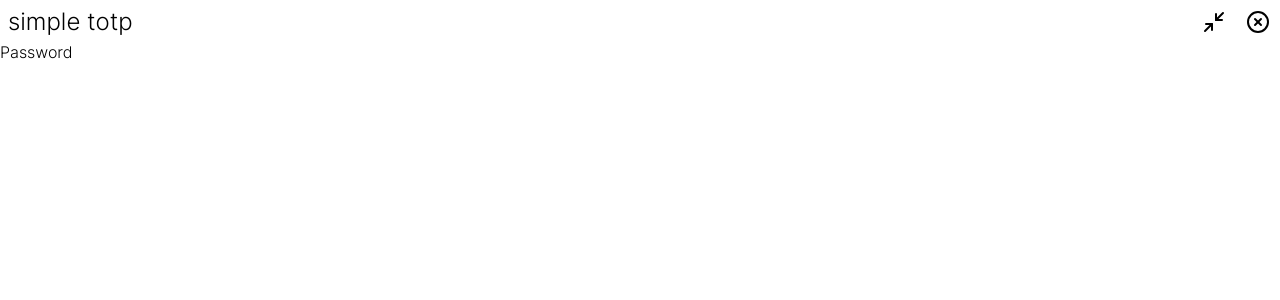
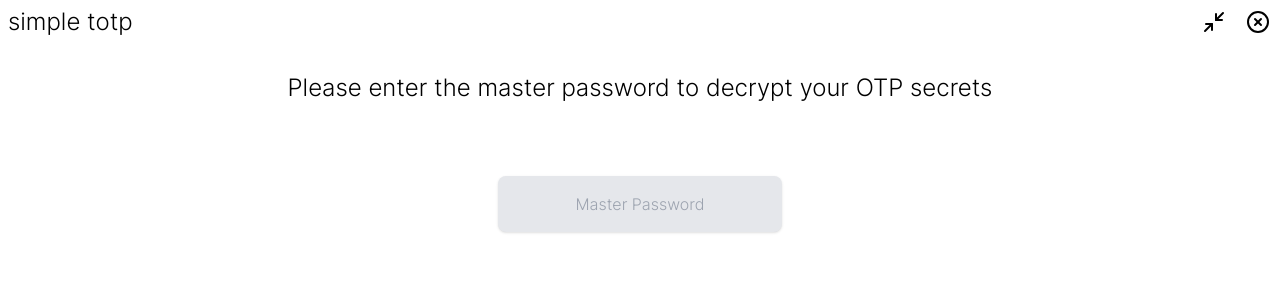
Before and after one commit to aesthetic0001/totp, a React (Vite) app: page /password in a window 1280 px wide. Shown: the top 300 px of the page. Built offline with nearby package versions, Linux system fonts and the light colour scheme.

Commit message:
start working on password encryptioN

```diff
--- /dev/null
+++ b/src/components/EcholessInput.jsx
@@ -0,0 +1,9 @@
+const EcholessInput = ({currentText, placeholder, onInput}) => {
+    return (
+        <div className="flex items-center bg-gray-200 border-transparent rounded-lg shadow">
+            <input type="text" value={currentText} placeholder={placeholder} className="w-full m-2 p-2 text-center bg-transparent outline-none" onInput={onInput}/>
+        </div>
+    );
+};
+
+export default EcholessInput;
--- a/src/pages/PasswordStartup.jsx
+++ b/src/pages/PasswordStartup.jsx
@@ -1,9 +1,18 @@
+import {useEffect, useState} from "react";
+import EcholessInput from "../components/EcholessInput.jsx";
+
 function PasswordStartup() {
-  return (
-      <div>
-          <h1>Password</h1>
-      </div>
-  );
+    const [password, setPassword] = useState('');
+
+    return (
+        <div className="flex flex-col justify-center items-center text-center space-y-10">
+            <h1 className="text-2xl my-8">Please enter the master password to decrypt your OTP secrets</h1>
+            <EcholessInput currentText={"*".repeat(password.length)} placeholder="Master Password" onInput={(event) => {
+                if (event.target.value.length >= 32) return
+                setPassword(event.target.value);
+            }}></EcholessInput>
+        </div>
+    );
 }
 
 export default PasswordStartup;
```
